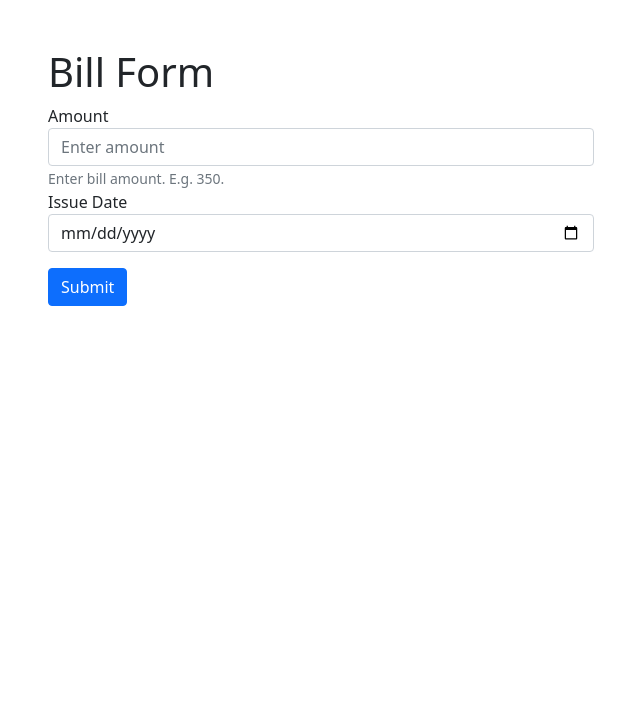
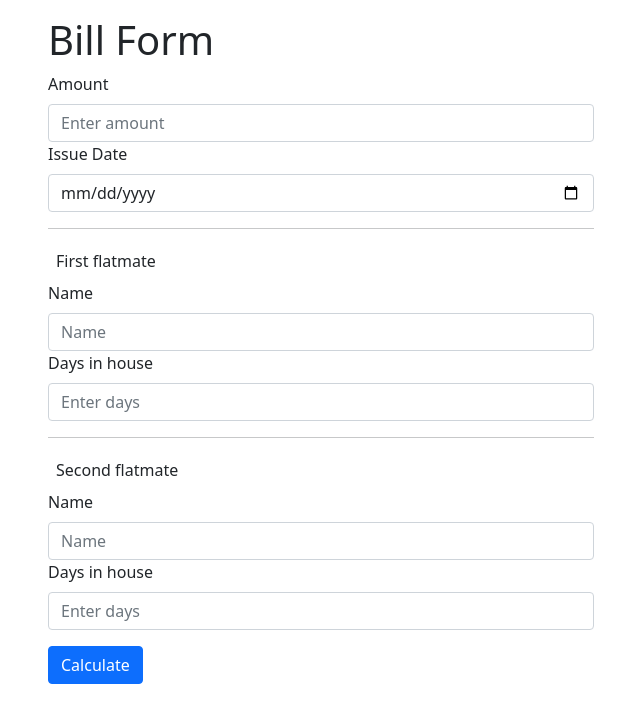
Before and after one commit to philipkogel/bill-splitter, a Flask app: page /bill in a window 1280 px wide. Shown: the top 723 px of the page, without its empty margins (34-674 px from the left). Run offline with Flask 2, Linux system fonts and the light colour scheme.

Commit message:
feat(templates): wtforms implemented in templates with bootstrap

```diff
--- a/app/models/BillForm.py
+++ b/app/models/BillForm.py
@@ -1,5 +1,13 @@
-from wtforms import Form, IntegerField, DateField
+from wtforms import Form, IntegerField, DateField, StringField, SubmitField
 
 class BillForm(Form):
-    amount = IntegerField('Amount')
-    period = DateField('Issue Date')
+    amount = IntegerField('Amount', description="asd")
+    issue_date = DateField('Issue Date')
+
+    name1 = StringField('Name')
+    days_in_house1 = IntegerField('Days in house')
+
+    name2 = StringField('Name')
+    days_in_house2 = IntegerField('Days in house')
+
+    button = SubmitField('Calculate')
--- a/app/models/BillFormPage.py
+++ b/app/models/BillFormPage.py
@@ -1,6 +1,7 @@
 from flask import render_template
 from flask.views import MethodView
-
+from .BillForm import BillForm
 class BillFormPage(MethodView):
     def get(self):
-        return render_template("bill_form_page.html")
+        bill_form = BillForm()
+        return render_template("bill_form_page.html", bill_form=bill_form)
--- a/app/models/__init__.py
+++ b/app/models/__init__.py
@@ -4,3 +4,4 @@ from .PdfReport import PdfReport
 from .Household import Household
 from .HomePage import HomePage
 from .BillFormPage import BillFormPage
+from .BillForm import BillForm
--- a/app/templates/bill_form_page.html
+++ b/app/templates/bill_form_page.html
@@ -13,21 +13,40 @@
 <body>
 
     <main>
-        <div class="container pt-5">
+        <div class="container pt-3">
             <h1 class="text-left">Bill Form</h1>
             <div class="row">
                 <div class="col-6">
                     <form>
                       <div class="form-group">
-                        <label for="amountInput">Amount</label>
-                        <input type="number" class="form-control" id="amountInput" aria-describedby="amountHelp" placeholder="Enter amount">
-                        <small id="amountHelp" class="form-text text-muted">Enter bill amount. E.g. 350.</small>
+                        <label class="mb-2" for="amountInput">{{bill_form.amount.label}}</label>
+                        {{bill_form.amount(class_="form-control", id_="amountInput", placeholder_="Enter amount")}}
                       </div>
                       <div class="form-group">
-                        <label for="issueDateInput">Issue Date</label>
-                        <input type="date" class="form-control" id="issueDateInput" placeholder="Issue Date">
+                        <label class="mb-2" for="issueDateInput">{{bill_form.issue_date.label}}</label>
+                          {{bill_form.issue_date(class_="form-control", id_="amountInput")}}
                       </div>
-                      <button type="submit" class="btn btn-primary mt-3">Submit</button>
+                        <hr>
+                        <p class="p-1 m-1">First flatmate</p>
+                      <div class="form-group">
+                        <label class="mb-2" for="name1Input">{{bill_form.name1.label}}</label>
+                        {{bill_form.name1(class_="form-control", id_="name1Input", placeholder_="Name")}}
+                      </div>
+                      <div class="form-group">
+                        <label class="mb-2" for="dnh1Input">{{bill_form.days_in_house1.label}}</label>
+                        {{bill_form.days_in_house1(class_="form-control", id_="dnh1Input", placeholder_="Enter days")}}
+                      </div>
+                        <hr>
+                        <p class="p-1 m-1">Second flatmate</p>
+                      <div class="form-group">
+                        <label class="mb-2" for="name2Input">{{bill_form.name2.label}}</label>
+                        {{bill_form.name2(class_="form-control", id_="name2Input", placeholder_="Name")}}
+                      </div>
+                      <div class="form-group">
+                        <label class="mb-2" for="dnh2Input">{{bill_form.days_in_house2.label}}</label>
+                        {{bill_form.days_in_house2(class_="form-control", id_="dnh2Input", placeholder_="Enter days")}}
+                      </div>
+                        {{bill_form.button(class_="btn btn-primary mt-3")}}
                     </form>
                 </div>
             </div>
```
